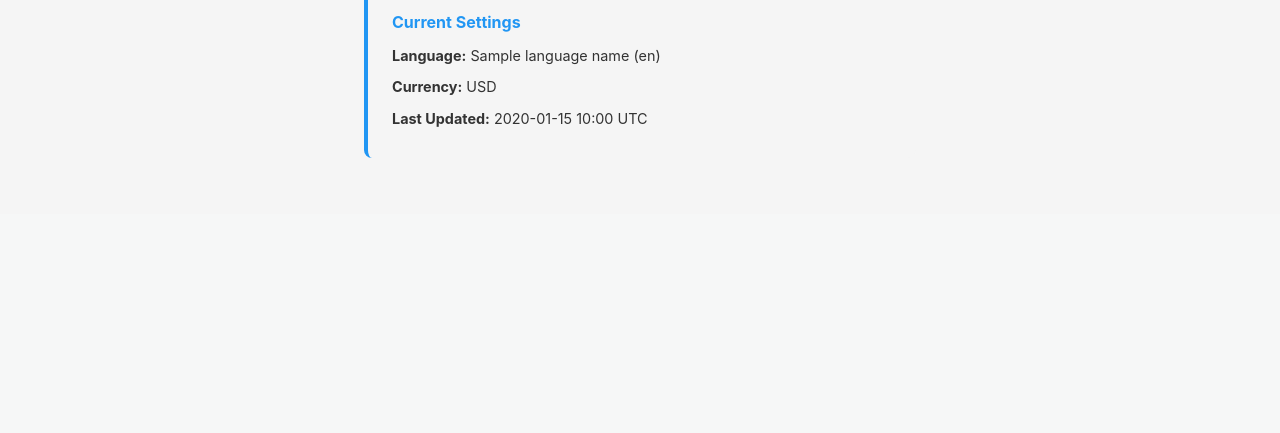
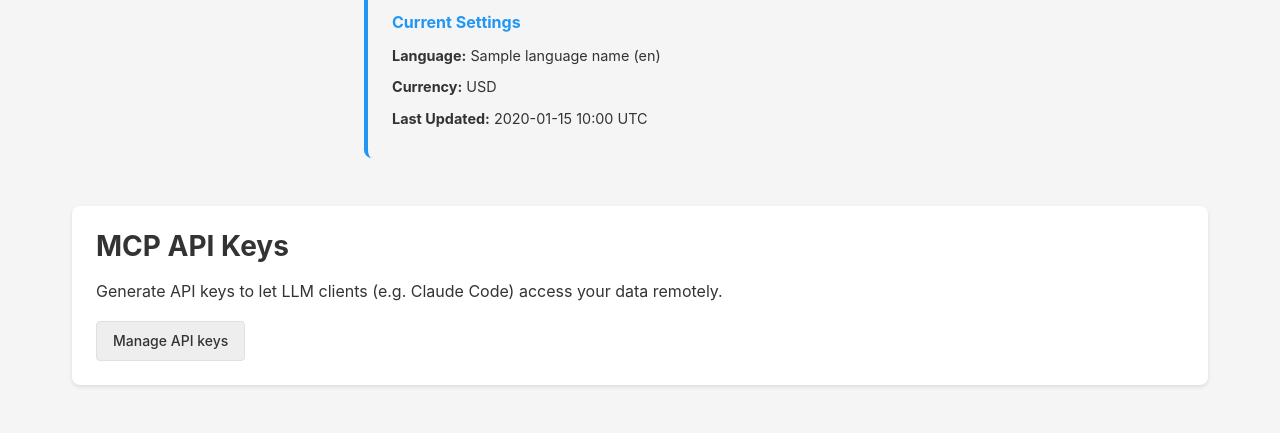
Before and after one commit to lruggieri/spendsense, a Flask app: template presentation/web/templates/settings.html in a window 1280 px wide. Shown: the part 763-1196 px from the top of the page. Before the commit the page ends 921 px from the top, so only its background shows below. Run offline with Flask 3, Linux system fonts and the light colour scheme; the template is opened without the code that fills it: most values are stand-ins (such as "Sample title", 1, 10 or a date in 2020); parts of the project's set-up code (start-up, migrations or seed data) failed here and were passed over.

Commit message:
fix/mcp-keys-nav: add MCP API keys link to settings page

```diff
--- a/presentation/web/templates/settings.html
+++ b/presentation/web/templates/settings.html
@@ -81,6 +81,11 @@
         </ul>
     </div>
 </div>
+<div class="card" style="margin-top: 1.5rem">
+    <h2>MCP API Keys</h2>
+    <p>Generate API keys to let LLM clients (e.g. Claude Code) access your data remotely.</p>
+    <a href="{{ url_for('api_keys.api_keys_page') }}" class="btn btn-secondary">Manage API keys</a>
+</div>
 {% endblock %}
 
 {% block extra_scripts %}
```
